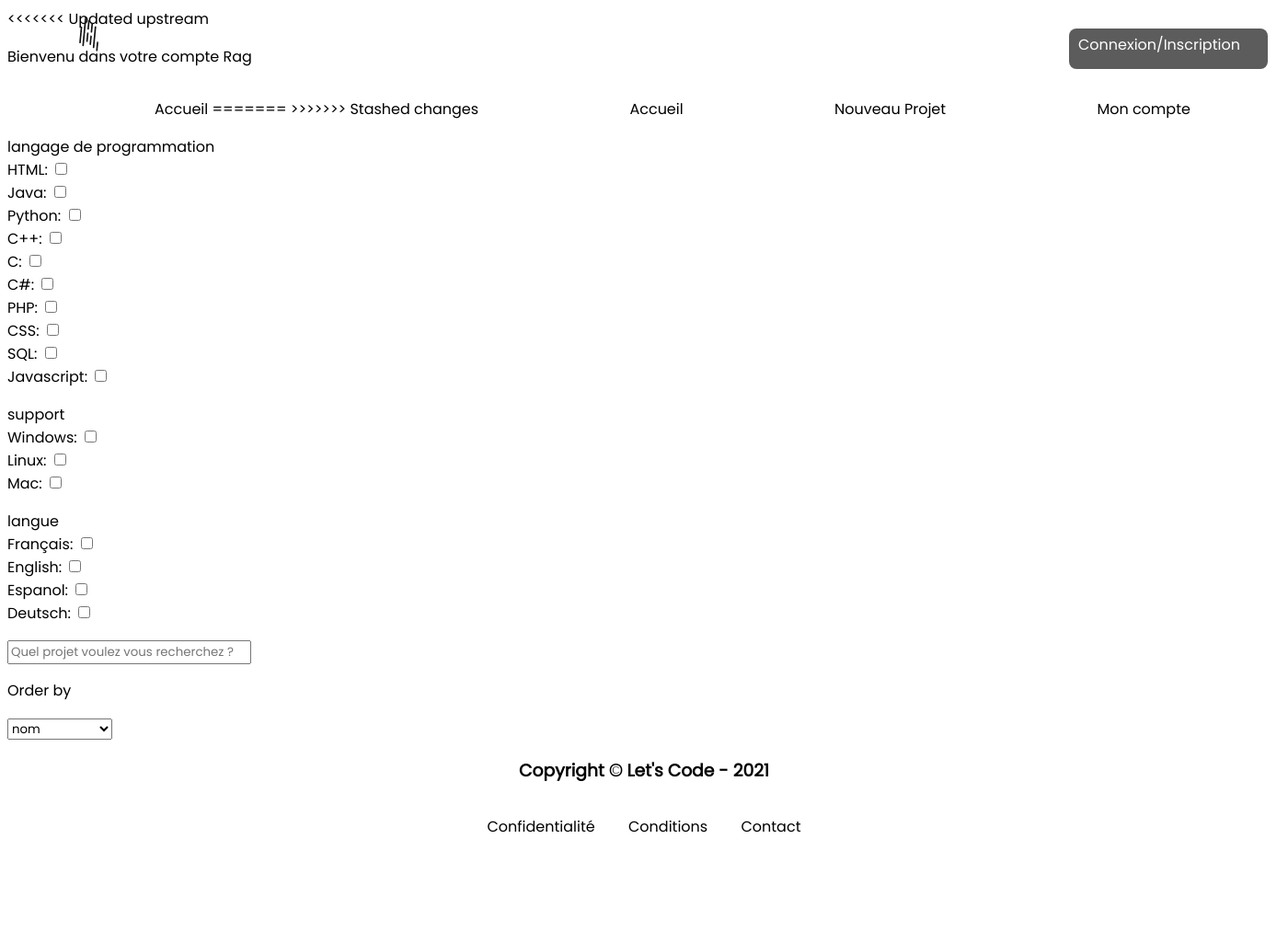
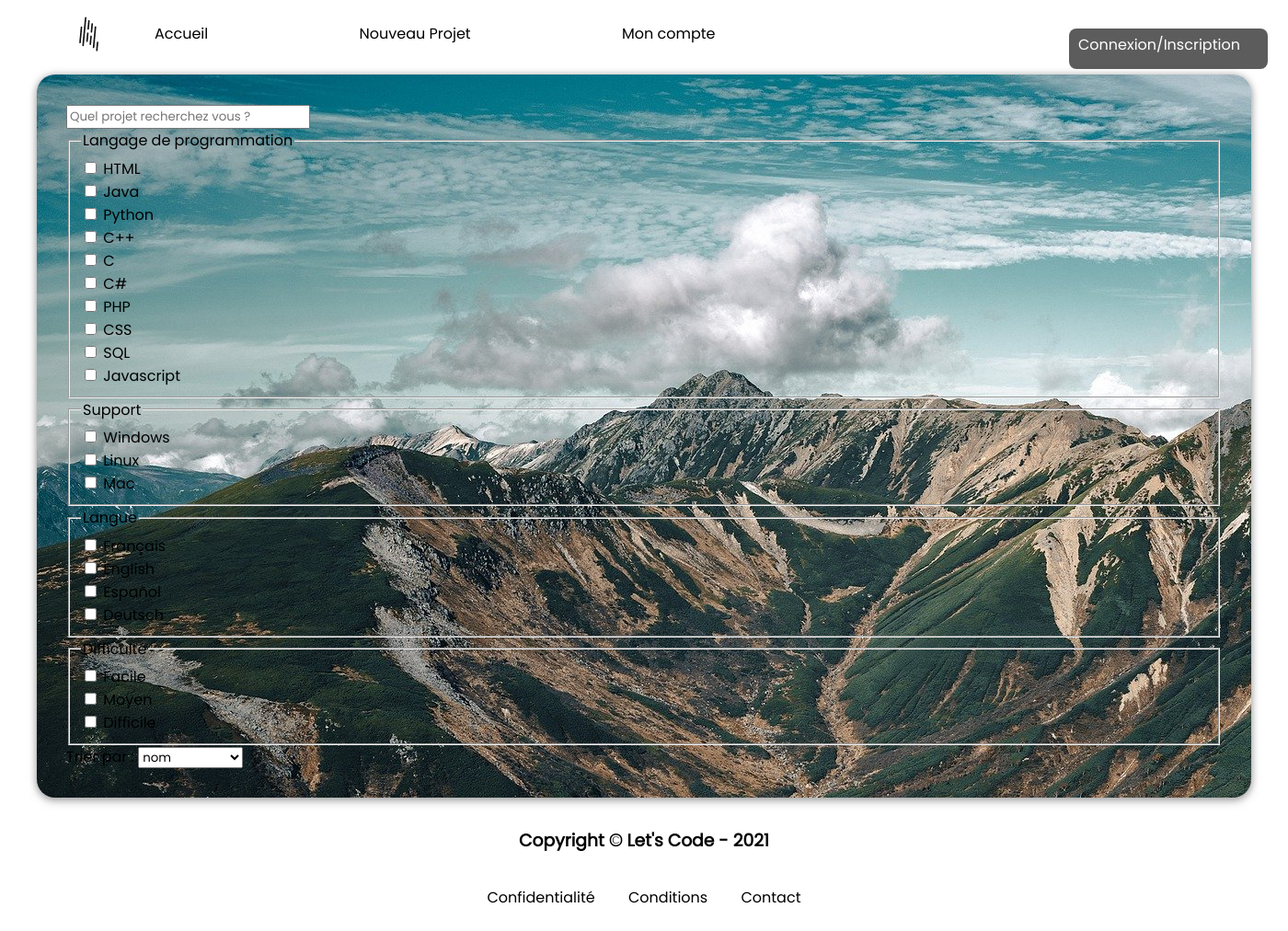
Before and after one commit to ralixt/EXA-SAE-S3, a PHP site: the page made by MVC/LetsCode/src/View/accueil.php in a window 1400 px wide. Shown: the whole page at 92% size. Before the commit the page ends 905 px from the top, so only its background shows below. Run offline with PHP 8.4, Linux system fonts and the light colour scheme; the template is opened without the code that fills it, so the values that code supplies are empty; a user stored in the database is signed in.

Commit message:
update css

```diff
--- a/MVC/LetsCode/src/Ressource/css/styles.css
+++ b/MVC/LetsCode/src/Ressource/css/styles.css
@@ -4,7 +4,6 @@
 
     color: black;
 }
-
 
 
 footer{
@@ -62,6 +61,22 @@ header a{
 }
 
 .searchDiv{
+    /*
+    position: absolute;
+    width: 1168px;
+    height: 422px;
+    left: 56px;
+    top: 78px;
+
+     */
+
+    margin: 2rem;
+    padding: 2rem;
+
+    background: url(../images/mountains.jpg);
+    filter: drop-shadow(0px 0px 4px rgba(0, 0, 0, 0.25)) drop-shadow(0px 4px 4px rgba(0, 0, 0, 0.25));
+    border-radius: 20px;
+
 
 }
 
--- a/MVC/LetsCode/src/View/CreationProjet.php
+++ b/MVC/LetsCode/src/View/CreationProjet.php
@@ -13,6 +13,8 @@
     <title>Ajout d'un projet</title>
     <link rel="stylesheet" href="https://cdn.jsdelivr.net/simplemde/latest/simplemde.min.css">
     <script src="https://cdn.jsdelivr.net/simplemde/latest/simplemde.min.js"></script>
+    <link href='https://fonts.googleapis.com/css?family=Poppins' rel='stylesheet'>
+    <link rel='stylesheet' href='../Ressource/css/styles.css'  type='text/css' media='screen'>
 
 
 </head>
--- a/MVC/LetsCode/src/View/accueil.php
+++ b/MVC/LetsCode/src/View/accueil.php
@@ -16,11 +16,9 @@ session_start();
 </head>
 <body>
     <header>
-<<<<<<< Updated upstream
-        <p> Bienvenu dans votre compte <?php echo($_SESSION["Pseudo"])?></p>
-        <a>Accueil</a>
-=======
->>>>>>> Stashed changes
+
+        <!--<p> Bienvenue dans votre compte <?php //echo($_SESSION["Pseudo"])?></p>-->
+
 
         <img class="logoLetsCode" src="../Ressource/images/logoLetsCode.png" alt="Logo Let's Code">
 
@@ -38,61 +36,137 @@ session_start();
         <div class="searchDiv">
             <form method="GET">
 
-                <p>
-                    langage de programmation
-                    <br/>
-                    HTML: <input type="checkbox" name="tag[]" value="HTML" />
-                    <br/>
-                    Java: <input type="checkbox" name="tag[]" value="Java" />
-                    <br/>
-                    Python: <input type="checkbox" name="tag[]" value="Python" />
-                    <br/>
-                    C++: <input type="checkbox" name="tag[]" value="C++" />
-                    <br/>
-                    C: <input type="checkbox" name="tag[]" value="C" />
-                    <br/>
-                    C#: <input type="checkbox" name="tag[]" value="C#" />
-                    <br/>
-                    PHP: <input type="checkbox" name="tag[]" value="PHP" />
-                    <br/>
-                    CSS: <input type="checkbox" name="tag[]" value="CSS" />
-                    <br/>
-                    SQL: <input type="checkbox" name="tag[]" value="SQL" />
-                    <br/>
-                    Javascript: <input type="checkbox" name="tag[]" value="Javascript" />
-                    <br/>
-                </p>
-                <p>
-                    support
-                    <br/>
-                    Windows: <input type="checkbox" name="tag[]" value="Windows" />
-                    <br/>
-                    Linux: <input type="checkbox" name="tag[]" value="Linux" />
-                    <br/>
-                    Mac: <input type="checkbox" name="tag[]" value="Mac" />
-                    <br/>
-                </p>
-                <p>
-                    langue
-                    <br/>
-                    Français: <input type="checkbox" name="tag[]" value="francais" />
-                    <br/>
-                    English: <input type="checkbox" name="tag[]" value="english" />
-                    <br/>
-                    Espanol: <input type="checkbox" name="tag[]" value="espanol" />
-                    <br/>
-                    Deutsch: <input type="checkbox" name="tag[]" value="deutsch" />
-                    <br/>
-                </p>
-                <input type="search" name="recherche" id="recherche" placeholder="Quel projet voulez vous recherchez ?">
+                <input type="search" name="recherche" id="recherche" placeholder="Quel projet recherchez vous ?">
 
-                <p>Order by</p>
-                <select name="orderby">
+
+                <fieldset>
+                    <legend>Langage de programmation</legend>
+
+                    <div>
+                        <input type="checkbox" id="tag[]"" name="tag[]" value="HTML">
+                        <label for="tag[]">HTML</label>
+                    </div>
+
+                    <div>
+                        <input type="checkbox" id="tag[]" name="tag[]" value="Java">
+                        <label for="tag[]">Java</label>
+                    </div>
+
+                    <div>
+                        <input type="checkbox" id="tag[]" name="tag[]" value="Python">
+                        <label for="tag[]">Python</label>
+                    </div>
+
+                    <div>
+                        <input type="checkbox" id="tag[]" name="tag[]" value="C++">
+                        <label for="tag[]">C++</label>
+                    </div>
+
+                    <div>
+                        <input type="checkbox" id="tag[]" name="tag[]" value="C">
+                        <label for="tag[]">C</label>
+                    </div>
+
+                    <div>
+                        <input type="checkbox" id="tag[]" name="tag[]" value="C#">
+                        <label for="tag[]">C#</label>
+                    </div>
+
+                    <div>
+                        <input type="checkbox" id="tag[]" name="tag[]" value="PHP">
+                        <label for="tag[]">PHP</label>
+                    </div>
+
+                    <div>
+                        <input type="checkbox" id="tag[]" name="tag[]" value="CSS">
+                        <label for="tag[]">CSS</label>
+                    </div>
+
+                    <div>
+                        <input type="checkbox" id="tag[]" name="tag[]" value="SQL">
+                        <label for="tag[]">SQL</label>
+                    </div>
+
+                    <div>
+                        <input type="checkbox" id="tag[]" name="tag[]" value="Javascript">
+                        <label for="tag[]">Javascript</label>
+                    </div>
+
+                </fieldset>
+
+                <fieldset>
+                    <legend>Support</legend>
+
+                    <div>
+                        <input type="checkbox" id="tag[]" name="tag[]" value="Windows">
+                        <label for="tag[]">Windows</label>
+                    </div>
+
+                    <div>
+                        <input type="checkbox" id="tag[]" name="tag[]" value="Linux">
+                        <label for="tag[]">Linux</label>
+                    </div>
+
+                    <div>
+                        <input type="checkbox" id="tag[]" name="tag[]" value="Mac">
+                        <label for="tag[]">Mac</label>
+                    </div>
+
+                </fieldset>
+
+                <fieldset>
+                    <legend>Langue</legend>
+
+                    <div>
+                        <input type="checkbox" id="tag[]" name="tag[]" value="Francais">
+                        <label for="tag[]">Français</label>
+                    </div>
+
+                    <div>
+                        <input type="checkbox" id="tag[]" name="tag[]" value="English">
+                        <label for="tag[]">English</label>
+                    </div>
+
+                    <div>
+                        <input type="checkbox" id="tag[]" name="tag[]" value="Espanol">
+                        <label for="tag[]">Español</label>
+                    </div>
+
+                    <div>
+                        <input type="checkbox" id="tag[]" name="tag[]" value="Deutsch">
+                        <label for="tag[]">Deutsch</label>
+                    </div>
+
+                </fieldset>
+
+                <fieldset>
+                    <legend>Difficulté</legend>
+
+                    <div>
+                        <input type="checkbox" id="tag[]" name="tag[]" value="Facile">
+                        <label for="tag[]">Facile</label>
+                    </div>
+
+                    <div>
+                        <input type="checkbox" id="tag[]" name="tag[]" value="Moyen">
+                        <label for="tag[]">Moyen</label>
+                    </div>
+
+                    <div>
+                        <input type="checkbox" id="tag[]" name="tag[]" value="Difficile">
+                        <label for="tag[]">Difficile</label>
+                    </div>
+
+                </fieldset>
+
+                <label for="orderby">Trier par :</label>
+                <select name="orderby" id="orderby">
                     <option value="nom"> nom </option>
                     <option value="difficulte"> difficulte </option>
                     <option value="like"> like </option>
                     <option value="commentaire"> commentaire </option>
                 </select>
+
             </form>
         </div>
 
```
Also changed, not shown: MVC/LetsCode/src/View/compte.php (+14 -2 lines), MVC/LetsCode/src/Ressource/images/mountains.jpg.
